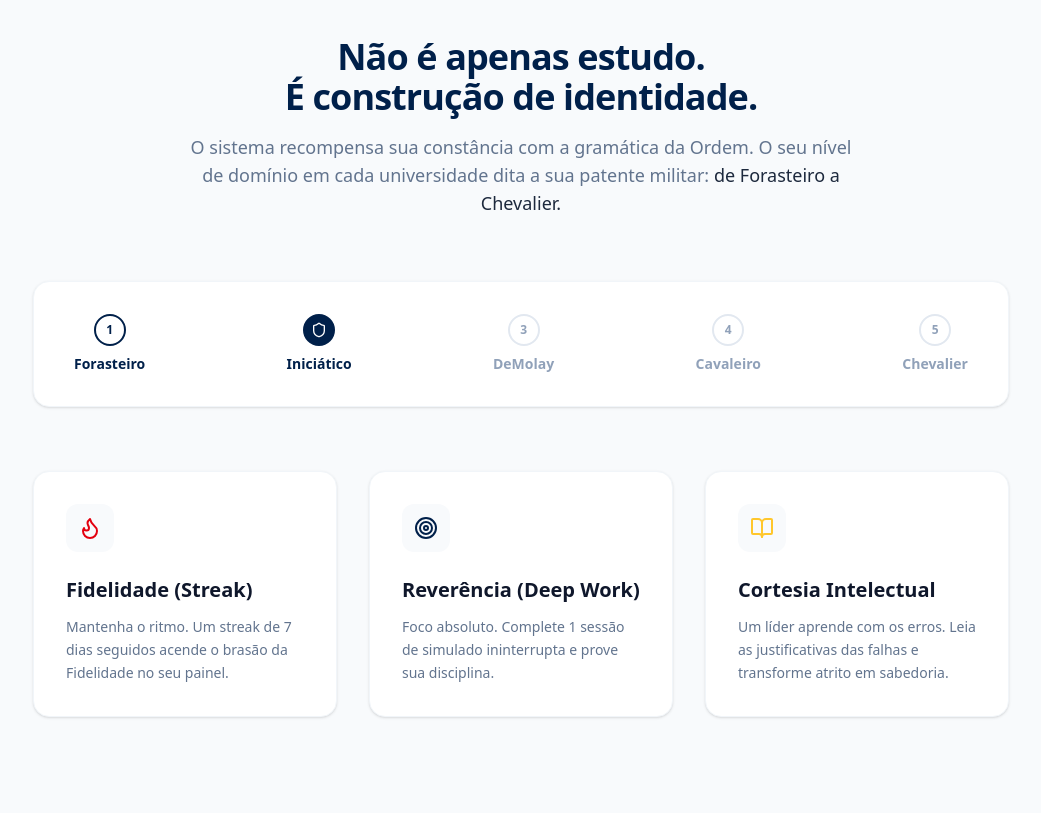
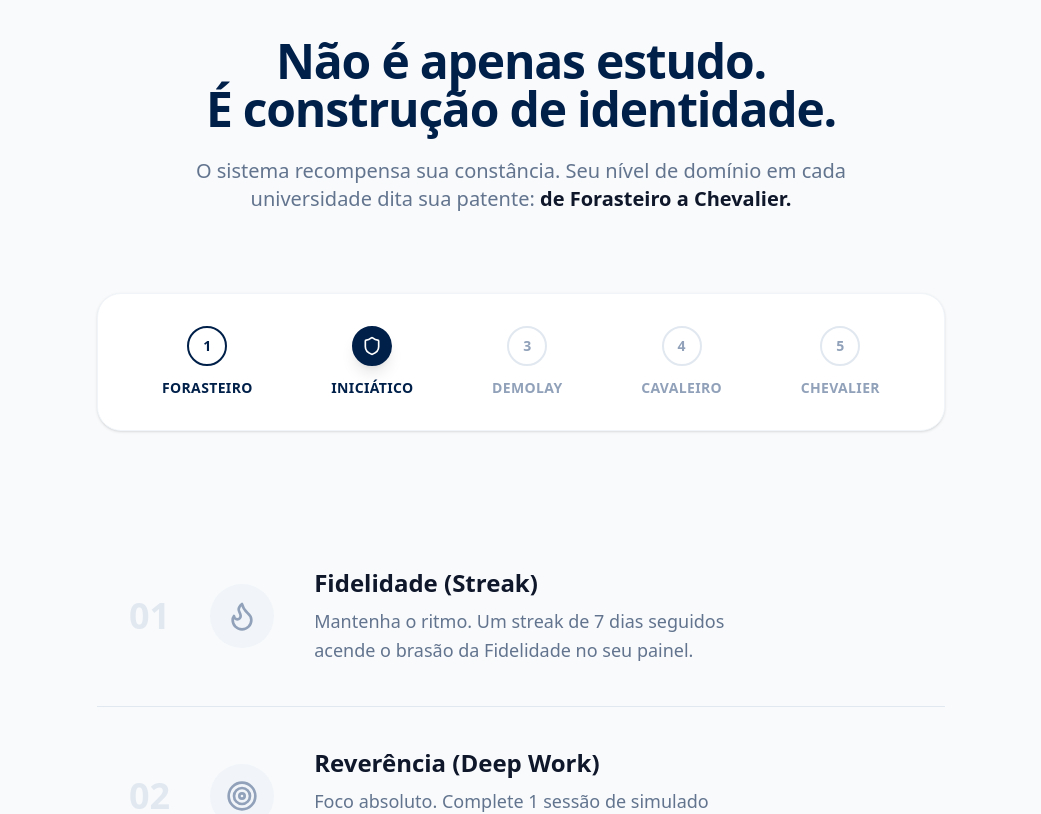
Before and after one commit to igorcol/educadm-plataforma, a Next.js app: page / in a window 1280 px wide. Shown: the part 860-1674 px from the top of the page, without its empty margins (119-1160 px from the left). Built offline with nearby package versions, Linux system fonts and the light colour scheme.

Commit message:
refact visuals

```diff
--- a/package.json
+++ b/package.json
@@ -10,6 +10,7 @@
   },
   "dependencies": {
     "clsx": "^2.1.1",
+    "framer-motion": "^12.35.0",
     "lucide-react": "^0.577.0",
     "next": "16.1.6",
     "react": "19.2.3",
--- a/src/components/sections/virtues-section.tsx
+++ b/src/components/sections/virtues-section.tsx
@@ -1,69 +1,149 @@
-import { Shield, Flame, Target, BookOpen } from "lucide-react";
+"use client";
+
+import { Shield, Flame, Target, BookOpen, ArrowRight } from "lucide-react";
+import { motion } from "framer-motion";
 
 export function VirtuesSection() {
   const features = [
     {
-      icon: <Flame className="h-6 w-6 text-[#E3000F]" />,
+      num: "01",
+      icon: Flame,
+      hoverBgClass: "group-hover:bg-[#E3000F]",
+      hoverTextClass: "group-hover:text-[#E3000F]",
+      shadowClass: "group-hover:shadow-[0_0_30px_rgba(227,0,15,0.3)]",
       title: "Fidelidade (Streak)",
       description: "Mantenha o ritmo. Um streak de 7 dias seguidos acende o brasão da Fidelidade no seu painel.",
     },
     {
-      icon: <Target className="h-6 w-6 text-[#00204A]" />,
+      num: "02",
+      icon: Target,
+      hoverBgClass: "group-hover:bg-[#00204A]",
+      hoverTextClass: "group-hover:text-[#00204A]",
+      shadowClass: "group-hover:shadow-[0_0_30px_rgba(0,32,74,0.3)]",
       title: "Reverência (Deep Work)",
       description: "Foco absoluto. Complete 1 sessão de simulado ininterrupta e prove sua disciplina.",
     },
     {
-      icon: <BookOpen className="h-6 w-6 text-[#FFC72C]" />,
+      num: "03",
+      icon: BookOpen,
+      hoverBgClass: "group-hover:bg-[#FFC72C]",
+      hoverTextClass: "group-hover:text-[#D4A017]", // Dourado mais escuro pro texto não sumir no branco
+      shadowClass: "group-hover:shadow-[0_0_30px_rgba(255,199,44,0.4)]",
       title: "Cortesia Intelectual",
       description: "Um líder aprende com os erros. Leia as justificativas das falhas e transforme atrito em sabedoria.",
     },
   ];
 
+  const containerVariants = {
+    hidden: { opacity: 0 },
+    visible: {
+      opacity: 1,
+      transition: { staggerChildren: 0.15 },
+    },
+  };
+
+  const itemVariants = {
+    hidden: { opacity: 0, y: 20 },
+    visible: { opacity: 1, y: 0, transition: { duration: 0.6, ease: "easeOut" } },
+  };
+
   return (
-    <section className="py-24 bg-slate-50 relative border-t border-slate-100">
-      <div className="max-w-5xl mx-auto px-6">
-        <div className="text-center mb-16">
-          <h2 className="text-3xl md:text-4xl font-bold text-[#00204A] mb-4 tracking-tight">
+    <section className="py-24 bg-slate-50 relative border-t border-slate-100 overflow-hidden">
+      <div className="max-w-4xl mx-auto px-6">
+
+        {/* Título da Seção Animado */}
+        <motion.div
+          initial={{ opacity: 0, y: 20 }}
+          whileInView={{ opacity: 1, y: 0 }}
+          viewport={{ once: true, margin: "-100px" }}
+          transition={{ duration: 0.6 }}
+          className="text-center mb-20"
+        >
+          <h2 className="text-3xl md:text-5xl font-extrabold text-[#00204A] mb-6 tracking-tight">
             Não é apenas estudo. <br className="hidden md:block" />
             É construção de identidade.
           </h2>
-          <p className="text-lg text-slate-500 max-w-2xl mx-auto">
-            O sistema recompensa sua constância com a gramática da Ordem. O seu nível de domínio em cada universidade dita a sua patente militar:
-            <strong className="text-slate-800 font-medium"> de Forasteiro a Chevalier.</strong>
+          <p className="text-lg md:text-xl text-slate-500 max-w-2xl mx-auto font-light">
+            O sistema recompensa sua constância. Seu nível de domínio em cada universidade dita sua patente:
+            <strong className="text-slate-900 font-semibold"> de Forasteiro a Chevalier.</strong>
           </p>
-        </div>
+        </motion.div>
 
-        {/* Barra de Progresso de Patentes Visuais */}
-        <div className="mb-16 bg-white p-8 rounded-2xl shadow-sm border border-slate-100 hidden md:block">
-          <div className="flex justify-between items-center relative">
+        {/* Barra de Patentes Animada (Mantivemos porque o visual da linha do tempo é excelente) */}
+        <motion.div
+          initial={{ opacity: 0, scale: 0.95 }}
+          whileInView={{ opacity: 1, scale: 1 }}
+          viewport={{ once: true }}
+          transition={{ duration: 0.7, delay: 0.2 }}
+          className="mb-24 bg-white p-8 rounded-3xl shadow-sm border border-slate-100 hidden md:block"
+        >
+          <div className="flex justify-between items-center relative px-4">
             <div className="absolute left-0 top-1/2 w-full h-1 bg-slate-100 -z-10 transform -translate-y-1/2 rounded-full"></div>
-            <div className="absolute left-0 top-1/2 w-1/3 h-1 bg-[#00204A] -z-10 transform -translate-y-1/2 rounded-full"></div>
+            <motion.div
+              initial={{ width: 0 }}
+              whileInView={{ width: "33%" }}
+              viewport={{ once: true }}
+              transition={{ duration: 1.5, delay: 0.5, ease: "easeInOut" }}
+              className="absolute left-0 top-1/2 h-1 bg-[#00204A] -z-10 transform -translate-y-1/2 rounded-full"
+            ></motion.div>
 
             {["Forasteiro", "Iniciático", "DeMolay", "Cavaleiro", "Chevalier"].map((patente, index) => (
-              <div key={patente} className="flex flex-col items-center gap-2 bg-white px-2">
-                <div className={`h-8 w-8 rounded-full flex items-center justify-center border-2 ${index === 1 ? 'border-[#00204A] bg-[#00204A] text-white' : index < 1 ? 'border-[#00204A] bg-white text-[#00204A]' : 'border-slate-200 bg-white text-slate-400'}`}>
-                  {index === 1 ? <Shield className="h-4 w-4" /> : <span className="text-xs font-bold">{index + 1}</span>}
+              <div key={patente} className="flex flex-col items-center gap-3 bg-white px-4">
+                <div className={`h-10 w-10 rounded-full flex items-center justify-center border-2 transition-colors duration-500 delay-[1000ms] ${index === 1 ? 'border-[#00204A] bg-[#00204A] text-white shadow-lg' : index < 1 ? 'border-[#00204A] bg-white text-[#00204A]' : 'border-slate-200 bg-white text-slate-400'}`}>
+                  {index === 1 ? <Shield className="h-5 w-5" /> : <span className="text-sm font-bold">{index + 1}</span>}
                 </div>
-                <span className={`text-sm font-semibold ${index <= 1 ? 'text-[#00204A]' : 'text-slate-400'}`}>{patente}</span>
+                <span className={`text-sm font-bold tracking-wide uppercase transition-colors duration-500 delay-[1000ms] ${index <= 1 ? 'text-[#00204A]' : 'text-slate-400'}`}>{patente}</span>
               </div>
             ))}
           </div>
-        </div>
+        </motion.div>
 
-        {/* Cards do Relicário de Virtudes */}
-        <div className="grid md:grid-cols-3 gap-8">
+        {/* O NOVO "QUEST LOG" (Zero Cards Clichês) */}
+        <motion.div
+          variants={containerVariants}
+          initial="hidden"
+          whileInView="visible"
+          viewport={{ once: true, margin: "-50px" }}
+          className="flex flex-col w-full relative"
+        >
           {features.map((feature, i) => (
-            <div key={i} className="bg-white p-8 rounded-2xl border border-slate-100 shadow-sm hover:shadow-md transition-shadow group">
-              <div className="h-12 w-12 rounded-xl bg-slate-50 flex items-center justify-center mb-6 group-hover:scale-110 transition-transform duration-300">
-                {feature.icon}
+            <motion.div
+              key={i}
+              variants={itemVariants}
+              // O "group" aqui é a magia. Ele rastreia o hover na linha inteira.
+              className="group relative flex flex-col md:flex-row items-start md:items-center gap-6 md:gap-10 py-10 md:px-6 border-b border-slate-200 cursor-crosshair transition-all duration-300"
+            >
+              {/* O Background Fantasma que aparece no Hover */}
+              <div className="absolute inset-0 bg-white shadow-[0_10px_40px_-10px_rgba(0,0,0,0.08)] opacity-0 scale-[0.98] group-hover:opacity-100 group-hover:scale-100 transition-all duration-400 ease-out rounded-3xl -z-10" />
+
+              {/* Número Gigante da Missão */}
+              <div className="text-4xl font-black text-slate-200 group-hover:text-slate-900 transition-colors duration-300 pl-2">
+                {feature.num}
               </div>
-              <h3 className="text-xl font-bold text-slate-900 mb-3">{feature.title}</h3>
-              <p className="text-slate-500 leading-relaxed text-sm">
-                {feature.description}
-              </p>
-            </div>
+
+              {/* Ícone com Mutação de Cor */}
+              <div className={`relative h-16 w-16 shrink-0 rounded-full bg-slate-100 flex items-center justify-center transition-all duration-300 ${feature.hoverBgClass} ${feature.shadowClass}`}>
+                 <feature.icon className="h-8 w-8 text-slate-400 group-hover:text-white transition-colors duration-300" />
+              </div>
+
+              {/* Conteúdo Textual */}
+              <div className="flex-1">
+                <h3 className={`text-2xl font-bold text-slate-900 mb-2 transition-colors duration-300 ${feature.hoverTextClass}`}>
+                  {feature.title}
+                </h3>
+                <p className="text-slate-500 text-lg leading-relaxed max-w-2xl">
+                  {feature.description}
+                </p>
+              </div>
+
+              {/* Call to Action Interativo Oculto */}
+              <div className="hidden md:flex items-center gap-2 opacity-0 group-hover:opacity-100 transition-all duration-300 translate-x-[-20px] group-hover:translate-x-0 pr-4">
+                <span className="text-sm font-bold text-slate-900 uppercase tracking-wider">Visualizar</span>
+                <ArrowRight className="h-5 w-5 text-slate-900" />
+              </div>
+            </motion.div>
           ))}
-        </div>
+        </motion.div>
       </div>
     </section>
   );
```
Also changed, not shown: src/app/(marketing)/page.tsx (+40 -12 lines), 1 other file (tests, documents, lock files or other folders).
